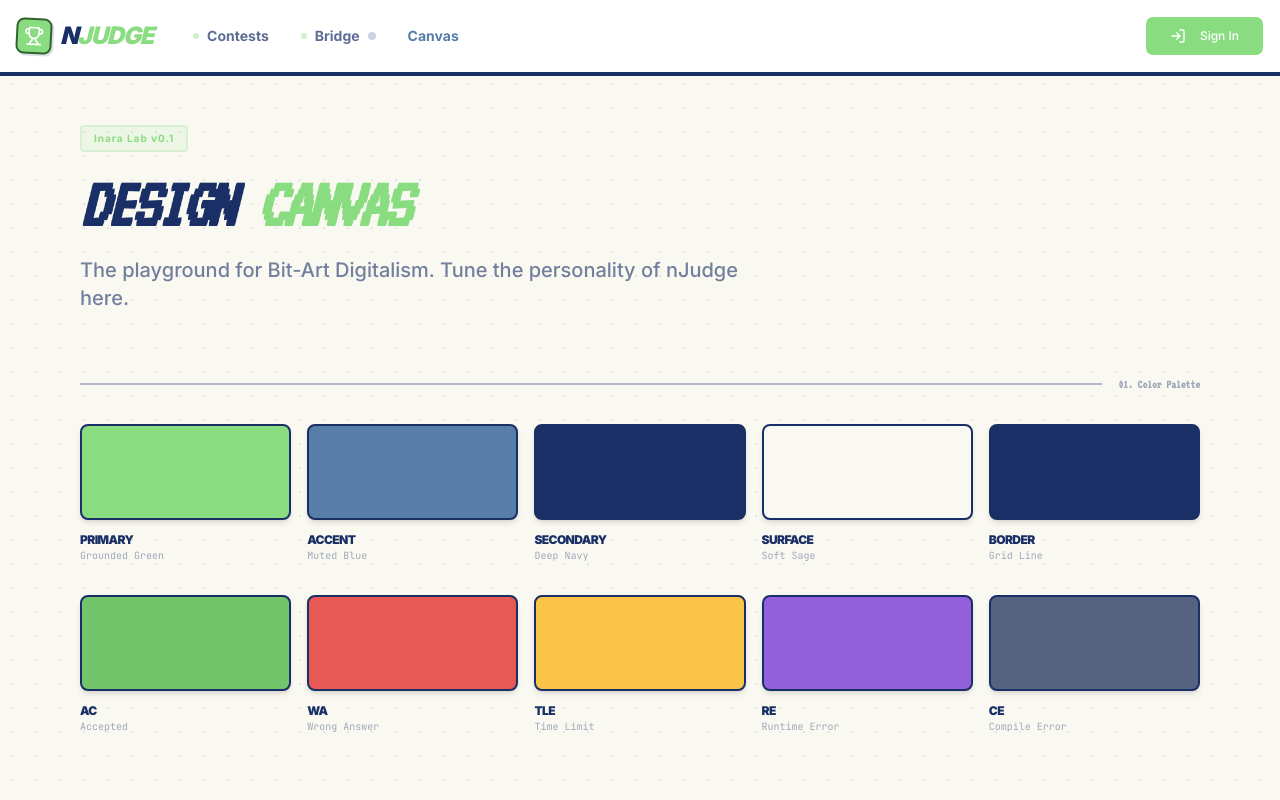
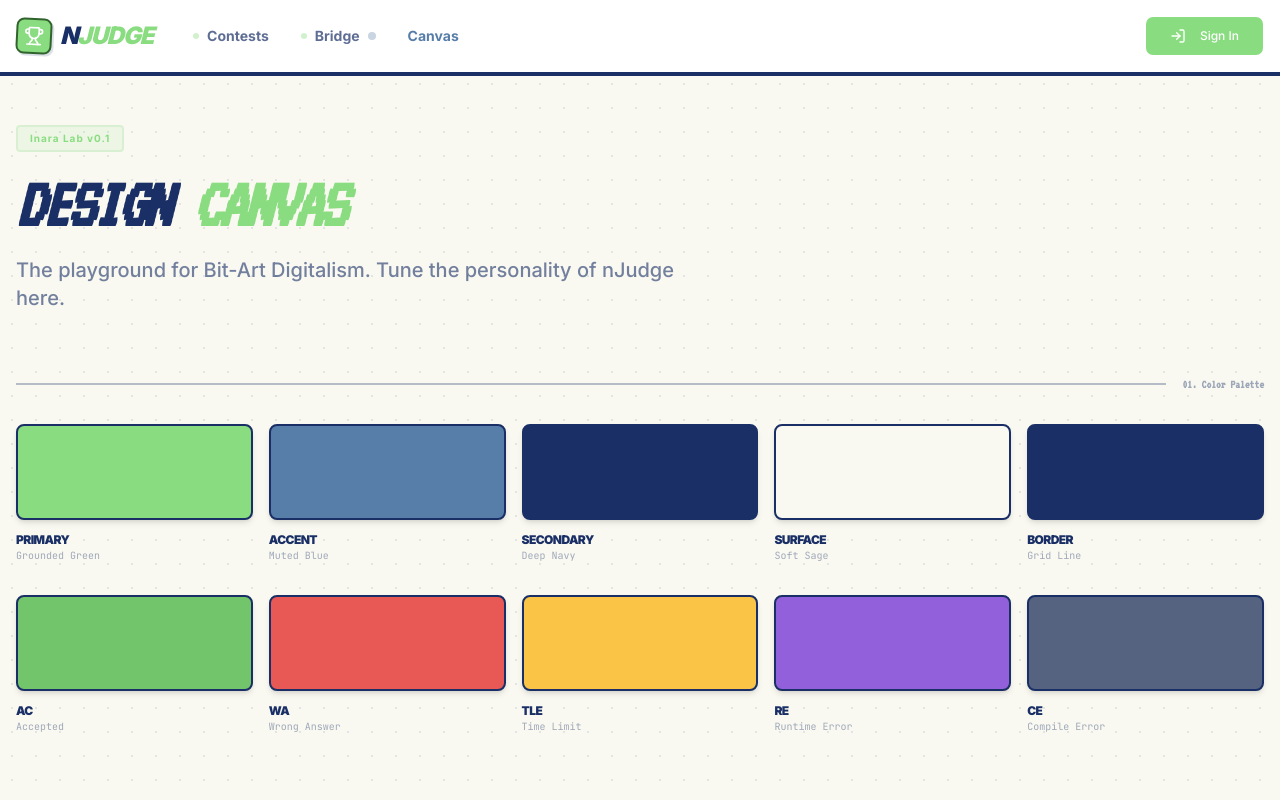
Before and after one commit to rmia46/njudge, a Next.js app: page /canvas in a window 1280 px wide. Shown: the top 800 px of the page. Built offline with nearby package versions, Linux system fonts and the light colour scheme; no server answers.

Commit message:
style: standardize page widths and padding to max-w-7xl across all views

```diff
--- a/app/canvas/page.tsx
+++ b/app/canvas/page.tsx
@@ -8,7 +8,7 @@ import { Trophy, Zap, Clock, Code, User, Settings, ArrowRight, Info, AlertTriang
 
 export default function CanvasPage() {
   return (
-    <main className="max-w-6xl mx-auto py-12 px-4 space-y-16 w-full">
+    <main className="max-w-7xl mx-auto py-12 px-4 space-y-16 w-full">
       <header className="space-y-4">
         <div className="inline-block px-3 py-1 rounded-md bg-inara-primary/10 border-2 border-inara-primary/20 text-inara-primary text-[10px] font-bold tracking-widest">
           Inara Lab v0.1
--- a/app/contests/[contestId]/problems/[problemId]/page.tsx
+++ b/app/contests/[contestId]/problems/[problemId]/page.tsx
@@ -157,7 +157,7 @@ export default function ProblemPage() {
   if (!problem) return <div className="flex justify-center p-24 text-inara-primary"><Loader2 className="animate-spin" /></div>
 
   return (
-    <div className="max-w-5xl mx-auto py-8 px-4 space-y-8">
+    <div className="max-w-7xl mx-auto py-8 px-4 space-y-8">
       {/* 1. Static Problem Header */}
       <header className="space-y-4">
         <div className="flex justify-between items-start">
--- a/app/contests/create/page.tsx
+++ b/app/contests/create/page.tsx
@@ -208,7 +208,7 @@ export default function CreateContest() {
   }
 
   return (
-    <main className="max-w-5xl mx-auto py-12 px-4 w-full">
+    <main className="max-w-7xl mx-auto py-12 px-4 w-full">
       <div className="mb-8 space-y-2">
         <h1 className="text-4xl font-extrabold tracking-tight">Organize Contest</h1>
         <p className="text-muted-foreground text-lg italic">Build your challenge, invite participants, and watch the leaderboard.</p>
--- a/app/profile/page.tsx
+++ b/app/profile/page.tsx
@@ -101,7 +101,7 @@ export default function ProfilePage() {
   if (!user) return <div className="text-center p-24">Please login to view your profile.</div>
 
   return (
-    <main className="max-w-6xl mx-auto py-12 px-4 w-full">
+    <main className="max-w-7xl mx-auto py-12 px-4 w-full">
       <div className="flex flex-col md:flex-row gap-8 items-start">
         {/* Sidebar: Profile Info */}
         <div className="w-full md:w-80 space-y-6">
```
